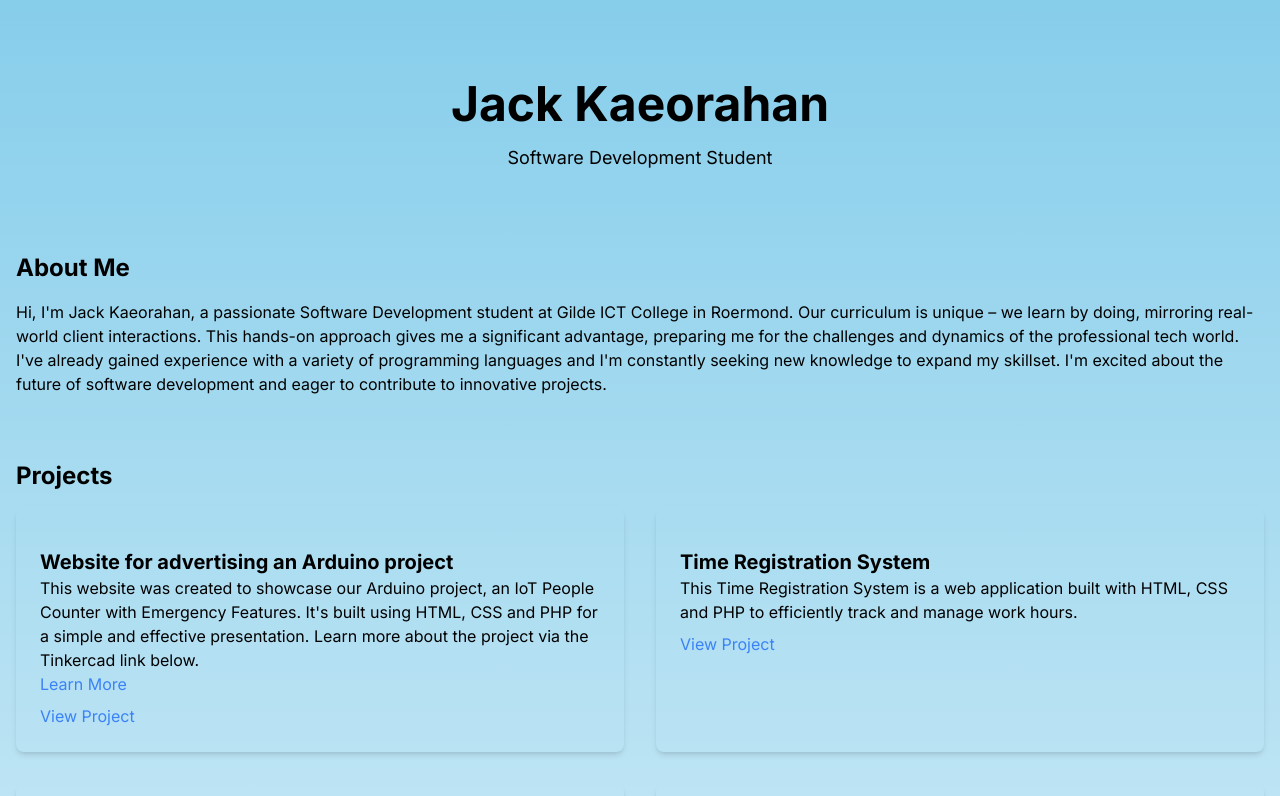
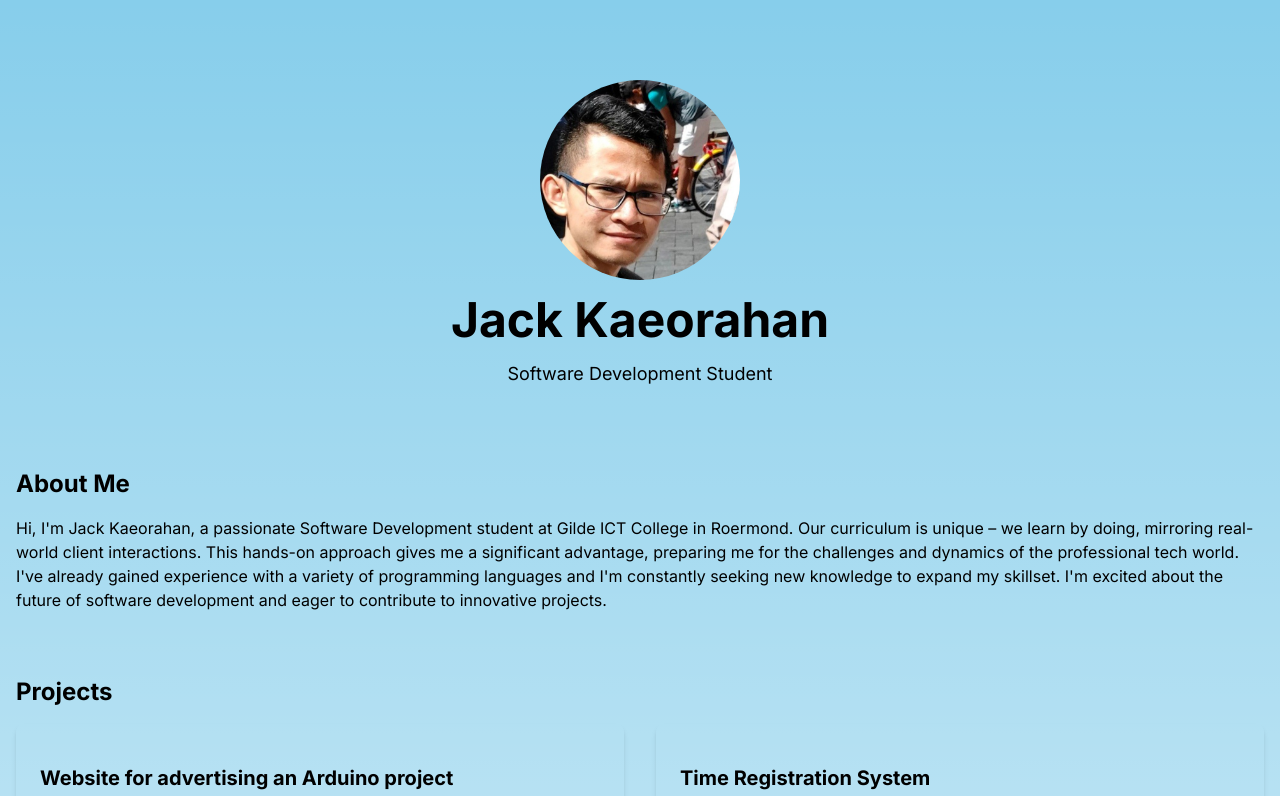
Before and after one commit to KurodaKJ/kurodakj.github.io, a Next.js app: page / in a window 1280 px wide. Shown: the top 796 px of the page. Built offline with nearby package versions, Linux system fonts and the light colour scheme.

Commit message:
Add profile image

```diff
--- a/next.config.js
+++ b/next.config.js
@@ -3,6 +3,7 @@
  */
 const nextConfig = {
   output: 'export',
+  images: { unoptimized: true },
   // Optional: Add a trailing slash to all paths `/about` -> `/about/`
   // trailingSlash: true,
   // Optional: Change the output directory `out` -> `dist`
--- a/src/app/page.tsx
+++ b/src/app/page.tsx
@@ -19,9 +19,18 @@ export default function Home() {
   return (
     <main className="container mx-auto px-4 py-8">
       {/* Hero Section */}
-      <section className="text-center py-12">
-        <h1 className="text-5xl font-bold mb-4">Jack Kaeorahan</h1>
-        <p className="text-lg">Software Development Student</p>
+      <section className="text-center py-12 flex flex-col items-center">
+        <Image
+          src="/images/profile.jpg"
+          alt="Jack Kaeorahan"
+          width={200}
+          height={200}
+          className="rounded-full mb-4"
+        />
+        <div className="flex flex-col items-center">
+          <h1 className="text-5xl font-bold mb-4">Jack Kaeorahan</h1>
+          <p className="text-lg">Software Development Student</p>
+        </div>
       </section>
 
       {/* About Section */}
```
Also changed, not shown: public/images/profile.jpg (added).
